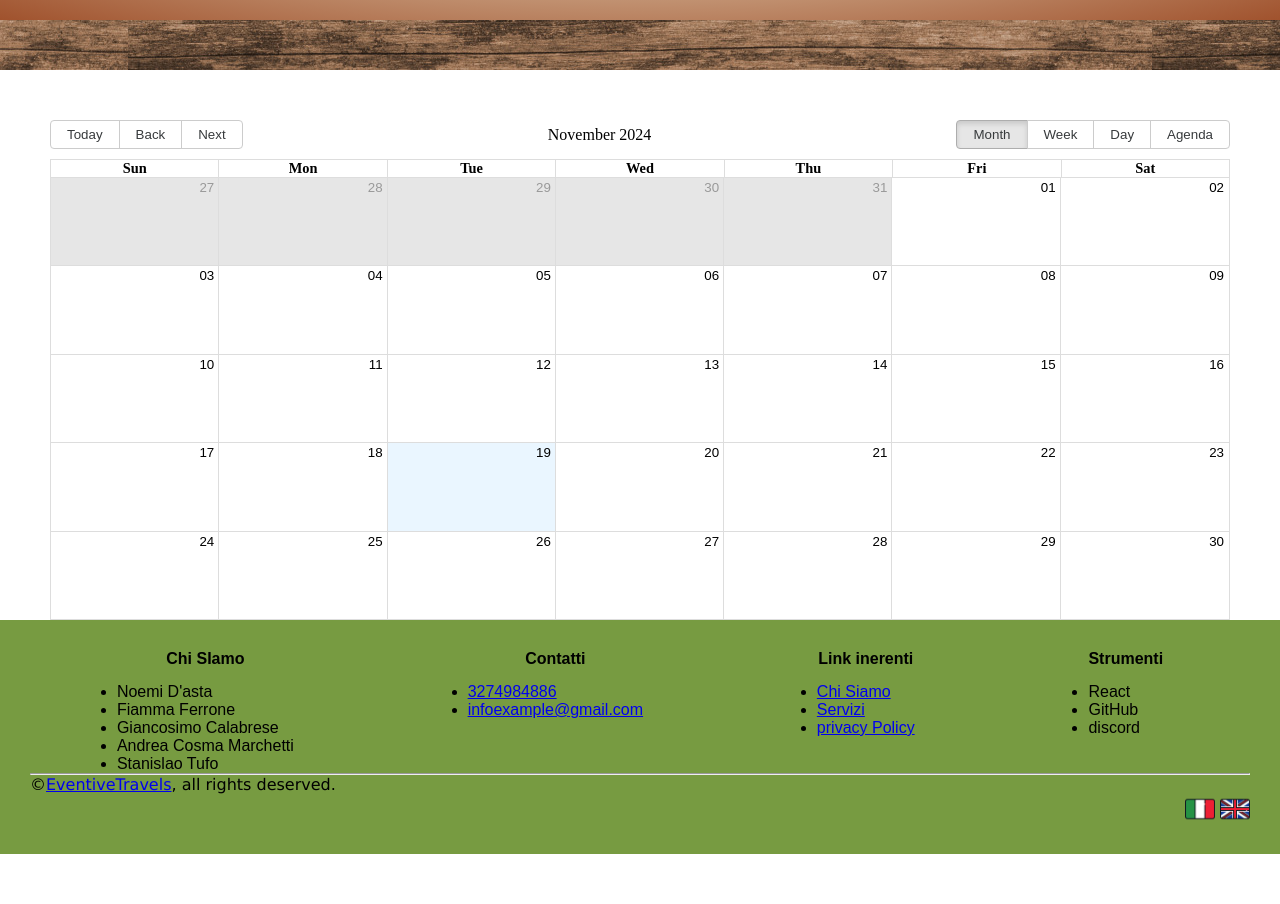
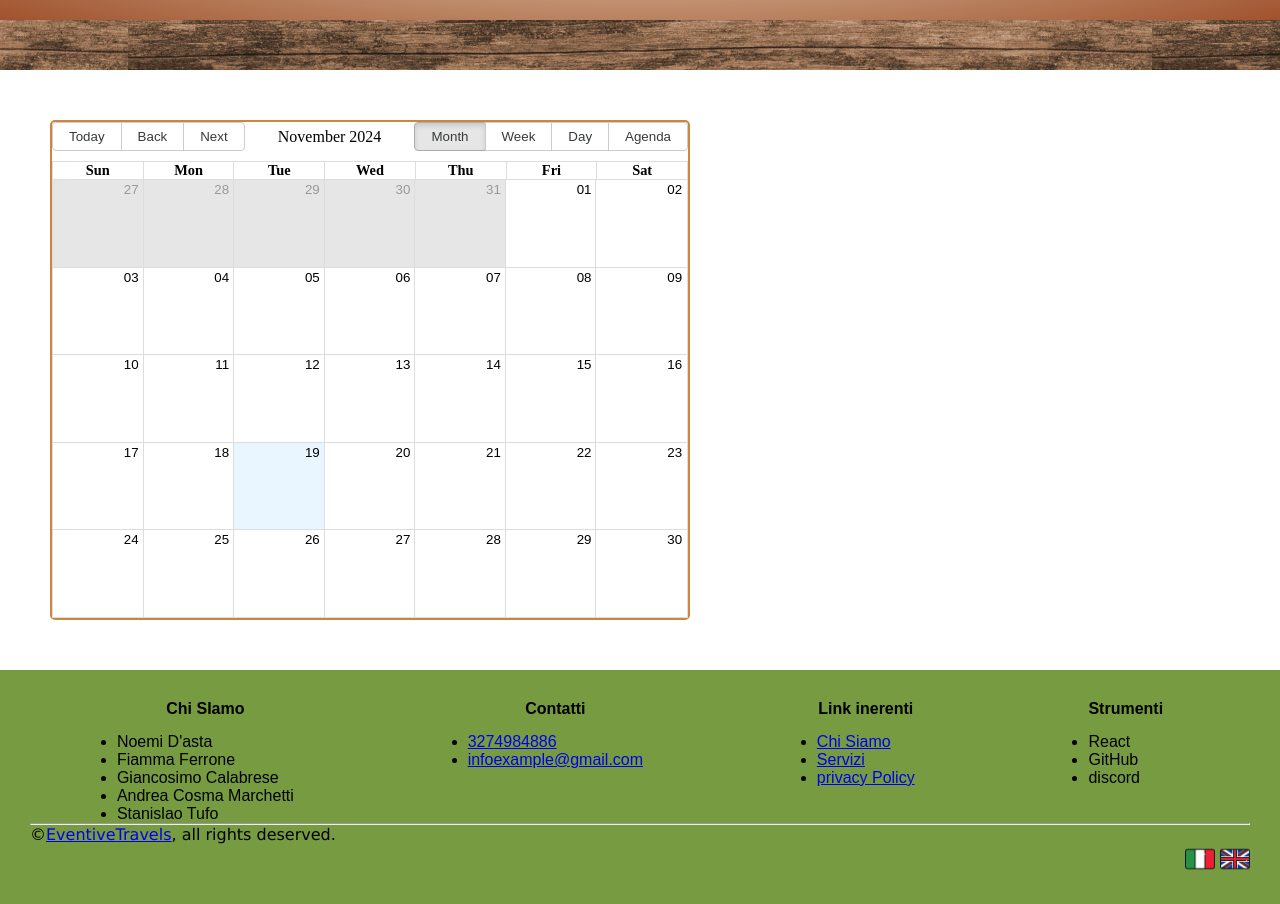
Before and after one commit to develhope/FS30-Team2-Project2, a React (Vite) app: page / in a window 1280 px wide. Shown: the part 920-1824 px from the top of the page. Before the commit the page ends 1774 px from the top, so only its background shows below. Built offline with nearby package versions, Linux system fonts and the light colour scheme.

Commit message:
introduction calendar

```diff
--- a/package.json
+++ b/package.json
@@ -14,7 +14,7 @@
     "react-big-calendar": "^1.15.0",
     "react-dom": "^18.3.1",
     "react-router-dom": "^6.27.0",
-    "sass": "^1.80.4"
+    "sass": "^1.80.5"
   },
   "devDependencies": {
     "@eslint/js": "^9.11.1",
--- a/src/components/CalendarContent.jsx
+++ b/src/components/CalendarContent.jsx
@@ -1,5 +1,6 @@
 import React from "react";
 import "react-big-calendar/lib/css/react-big-calendar.css";
+import "./CalendarContent.scss";
 
 import { Calendar, momentLocalizer } from "react-big-calendar";
 import moment from "moment";
@@ -8,8 +9,9 @@ const localizer = momentLocalizer(moment);
 
 export default function CalendarContent() {
   return (
-    <div style={{ height: `500px` }}>
+    <div>
       <Calendar
+        className="calendar-container"
         localizer={localizer}
         startAccessor="start"
         endAccessor="end"
--- /dev/null
+++ b/src/components/CalendarContent.scss
@@ -0,0 +1,12 @@
+@import 'react-big-calendar/lib/sass/styles';
+
+
+
+.calendar-container {
+  position: relative;
+  height: 500px;
+  width: 50%;
+  margin: 50px;
+  border: 2px solid peru;
+  border-radius: 5px;
+}
```
Also changed, not shown: 1 other file (tests, documents, lock files or other folders).
